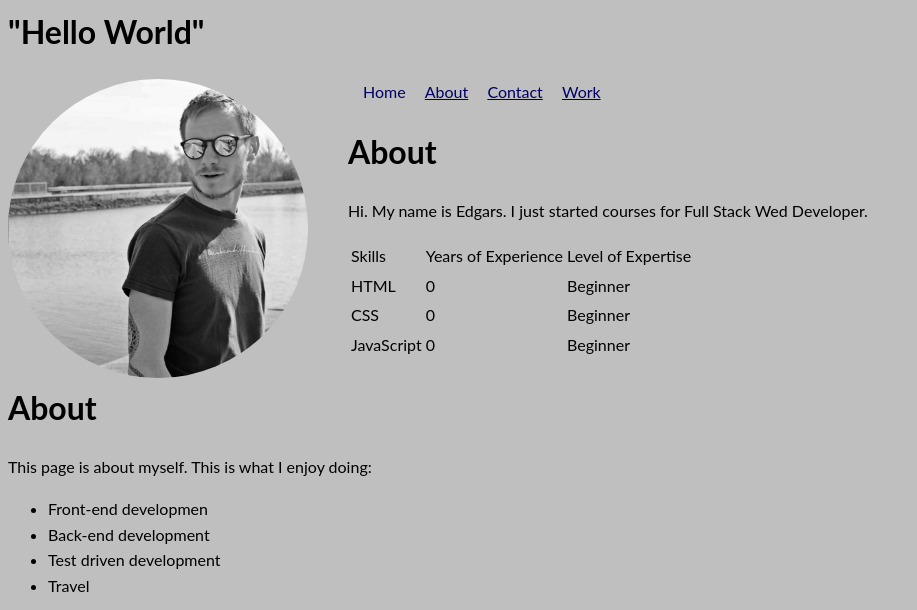
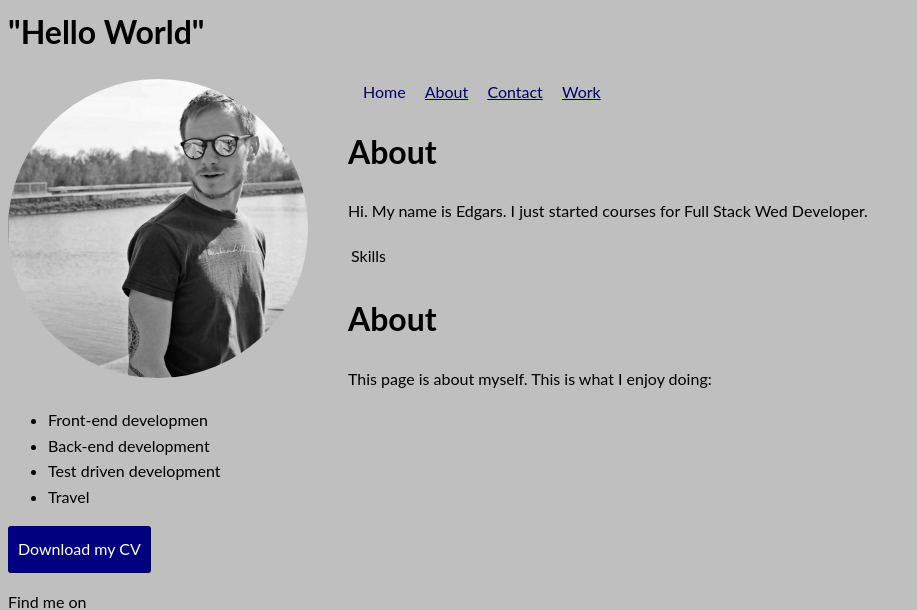
Before and after one commit to EdgarsMatisans/MyPortfolio, a plain HTML site: page about.html in a window 1280 px wide. Shown: the part 80-690 px from the top of the page, without its empty margins (0-917 px from the left). Drawn offline with nearby package versions, Linux system fonts and the light colour scheme.

Commit message:
work on
gonna be better

```diff
--- a/about.html
+++ b/about.html
@@ -36,23 +36,7 @@
          <table>
            <tr>
              <td>Skills</td>
-             <td>Years of Experience</td>
-             <td>Level of Expertise</td>
-           </tr>
-           <tr>
-             <td>HTML</td>
-             <td>0</td>
-             <td>Beginner</td>
-           </tr>
-           <tr>
-             <td>CSS</td>
-             <td>0</td>
-             <td>Beginner</td>
-           </tr>
-           <tr>
-             <td>JavaScript</td>
-             <td>0</td>
-             <td>Beginner</td>
+
            </tr>
          </table>
          <h1>About</h1>
```
Also changed, not shown: work.html (+2 -2 lines).
